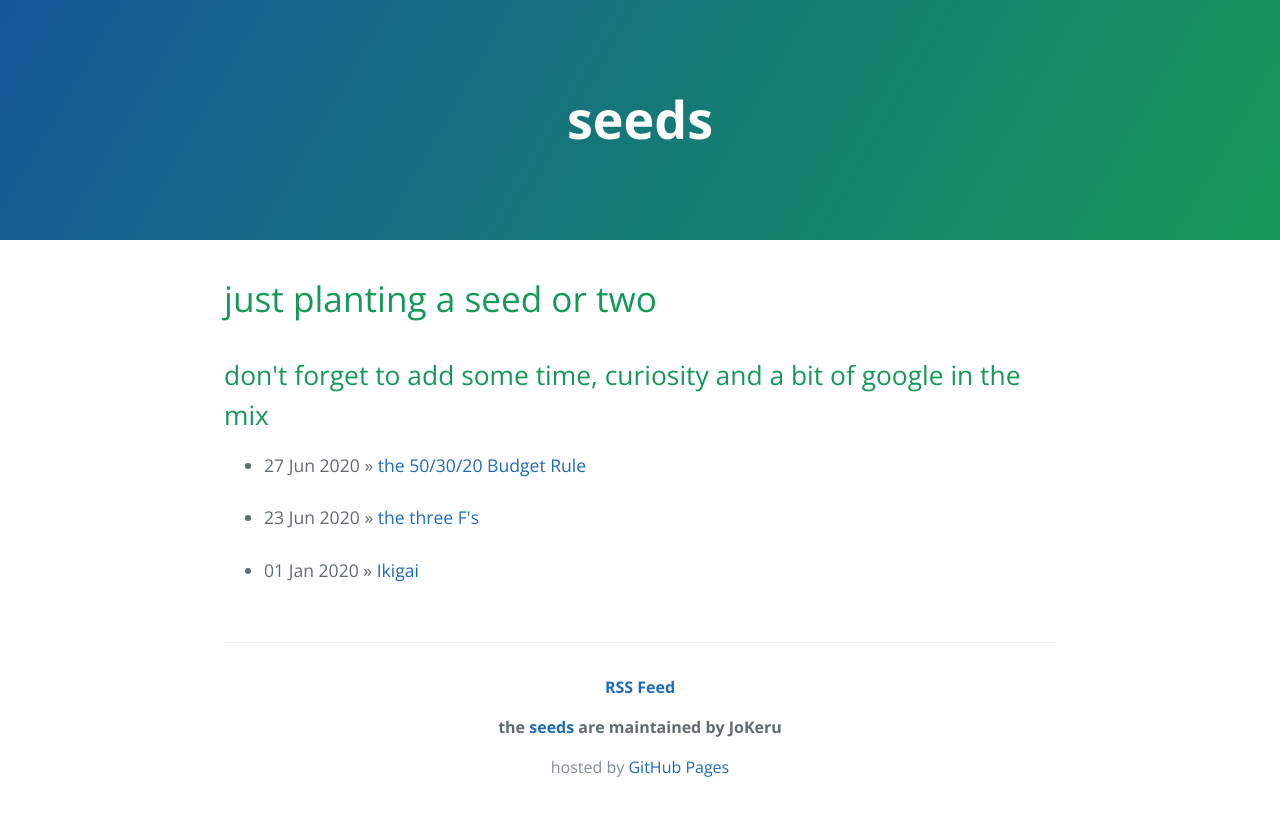
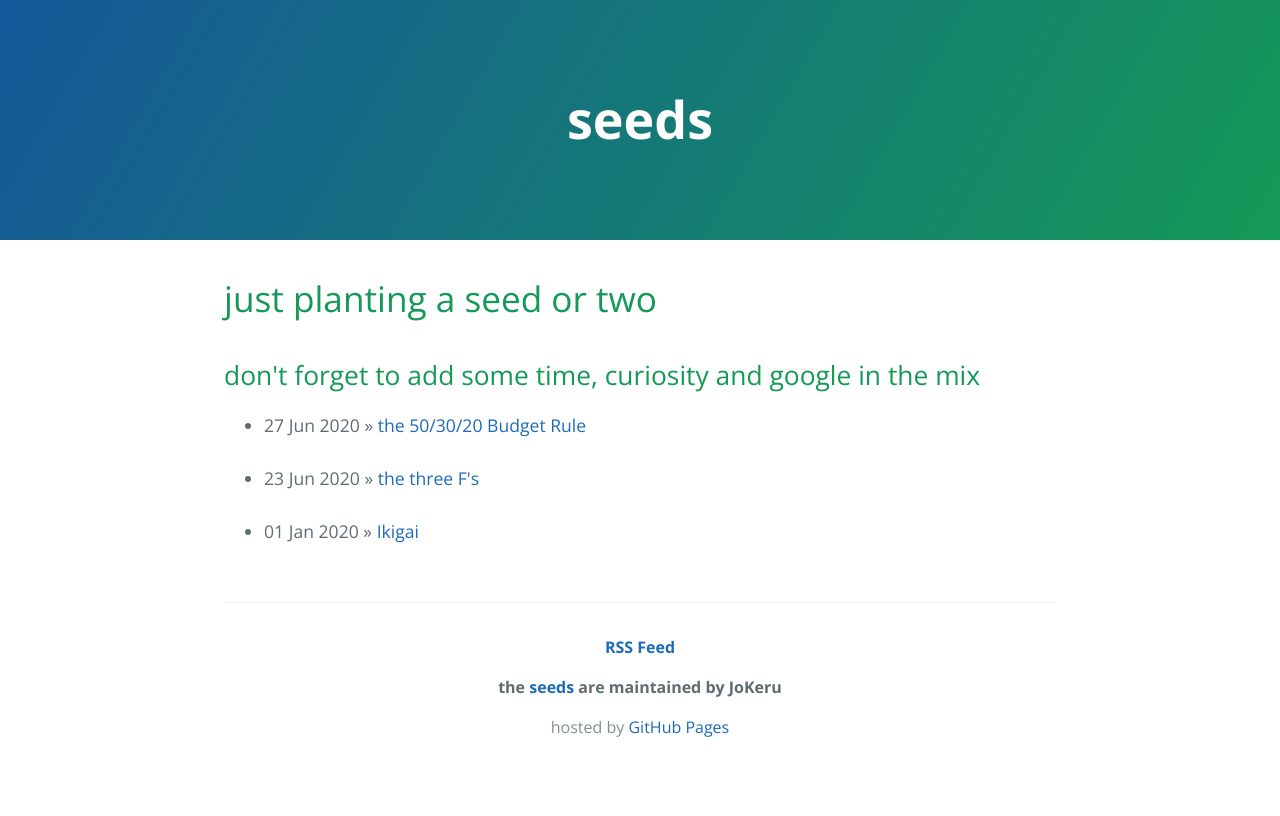
Before and after one commit to jokeru/seeds, a Jekyll site: the page built from index.html, in a window 1280 px wide. Shown: the top 816 px of the page. Built offline with Jekyll 4.4.1, drawn with Linux system fonts in a browser that asks for light colours.

Commit message:
Update index.html

```diff
--- a/index.html
+++ b/index.html
@@ -3,7 +3,7 @@
 ---
 
 <h1>{{ site.description }}</h1>
-<h2>don't forget to add some time, curiosity and a bit of google in the mix</h2>
+<h2>don't forget to add some time, curiosity and google in the mix</h2>
 <ul class="posts">
 	{% for post in site.posts %}
 		<li><span>{{ post.date | date_to_string }}</span> &raquo; <a href="{{ post.url }}" title="{{ post.title }}">{{ post.title }}</a></li>
```
